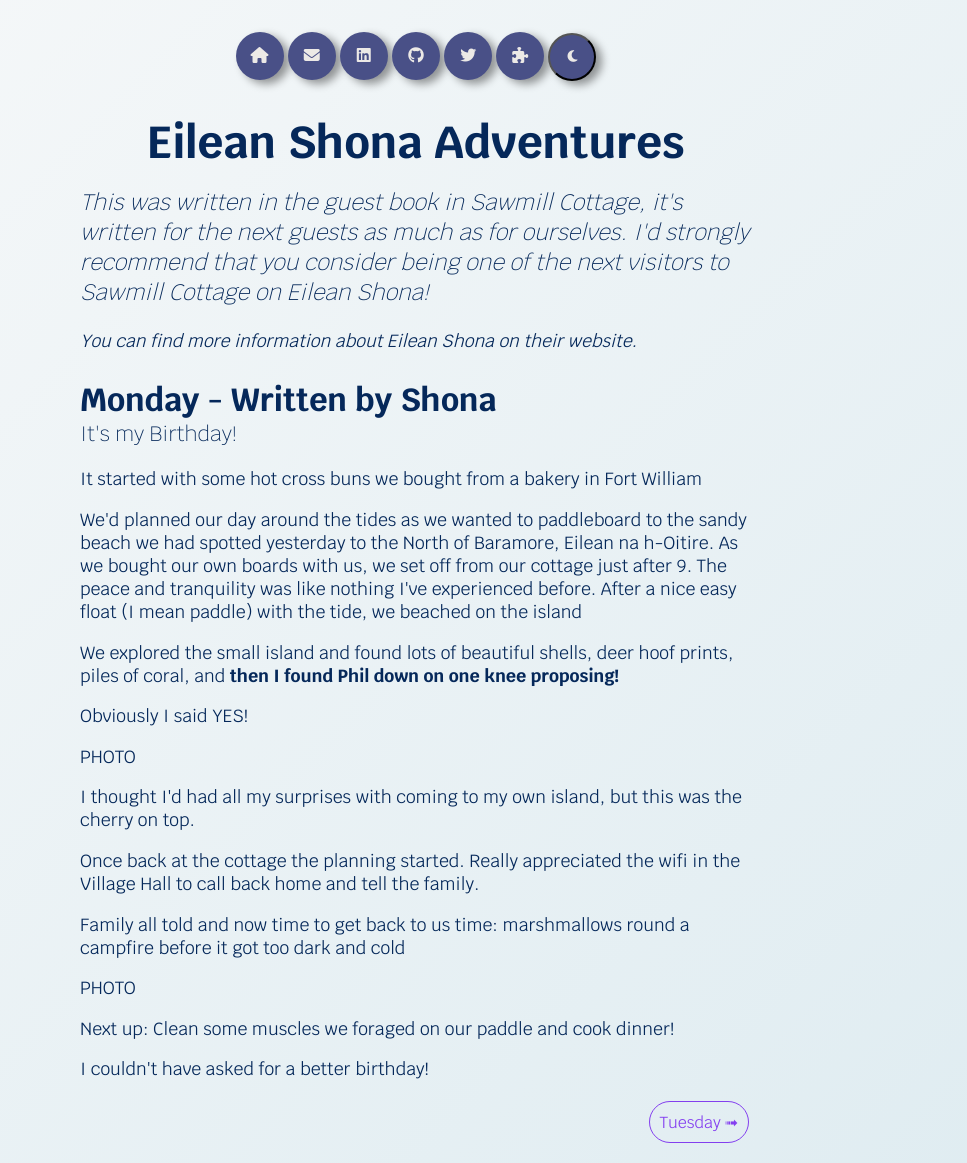
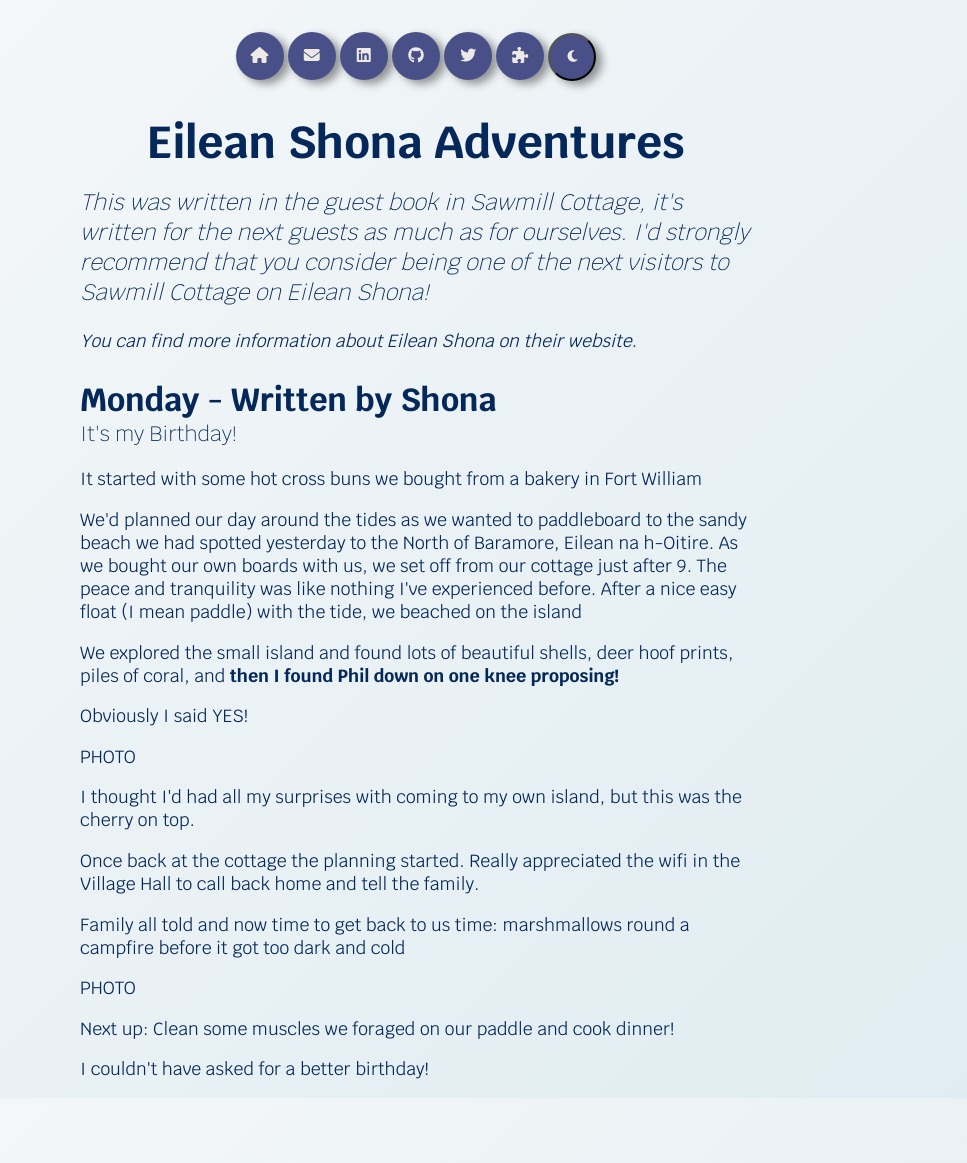
Before and after one commit to phil-6/pr_dev, a Jekyll site: the page built from posts/2022/eilean-shona-3.html, in a window 1280 px wide. Shown: the whole page, without its empty margins (224-1191 px from the left). Built offline with Jekyll 4.4.1, drawn with Linux system fonts in a browser that asks for light colours; nearby versions of some CDN libraries; after the commit the page ends 1098 px from its top, so only the background shows below that.

Commit message:
comment 'next' buttons on shona blogs

```diff
--- a/posts/2022/eilean-shona-1.html
+++ b/posts/2022/eilean-shona-1.html
@@ -38,4 +38,4 @@ publish-year: 2022
 <p>First, we headed North for a scramble along the shoreline, then we looped back around to Shona Beag. Shona Beag
     (Little Shona) is a smaller offshoot of the main island the narrow access to which is adjacent to Sawmill Cottage. I
     think we're going to spend a lot of this week on deer tracks!</p>
-<div class="button-container"><a class="next-button" href="/posts/2022/eilean-shona-2">Sunday ➟</a></div>
+<!--<div class="button-container"><a class="next-button" href="/posts/2022/eilean-shona-2">Sunday ➟</a></div>-->
--- a/posts/2022/eilean-shona-2.html
+++ b/posts/2022/eilean-shona-2.html
@@ -36,4 +36,4 @@ publish-year: 2022
     many boggy bits. Make sure you check yourself for ticks!</p>
 <p>MAP</p>
 
-<div class="button-container"><a class="next-button" href="/posts/2022/eilean-shona-3">Monday ➟</a></div>
+<!--<div class="button-container"><a class="next-button" href="/posts/2022/eilean-shona-3">Monday ➟</a></div>-->
--- a/posts/2022/eilean-shona-3.html
+++ b/posts/2022/eilean-shona-3.html
@@ -34,4 +34,4 @@ publish-year: 2022
 <p>PHOTO</p>
 <p>Next up: Clean some muscles we foraged on our paddle and cook dinner!</p>
 <p>I couldn't have asked for a better birthday!</p>
-<div class="button-container"><a class="next-button" href="/posts/2022/eilean-shona-4">Tuesday ➟</a></div>
+<!--<div class="button-container"><a class="next-button" href="/posts/2022/eilean-shona-4">Tuesday ➟</a></div>-->
--- a/posts/2022/eilean-shona-4.html
+++ b/posts/2022/eilean-shona-4.html
@@ -52,4 +52,4 @@ publish-year: 2022
 <p>The Atlantic off the coast of Scotland in March is <strong>COLD!</strong> Shona says that it's "refreshing".</p>
 <p>We redressed and warmed up in the sun with a flask of tea as the rising tide chased our feet.</p>
 <p>We then made our way back on the White Path to complete our loop, with a short break to give Paddy a cwtch.</p>
-<div class="button-container"><a class="next-button" href="/posts/2022/eilean-shona-5">Friday ➟</a></div>
+<!--<div class="button-container"><a class="next-button" href="/posts/2022/eilean-shona-5">Friday ➟</a></div>-->
```
